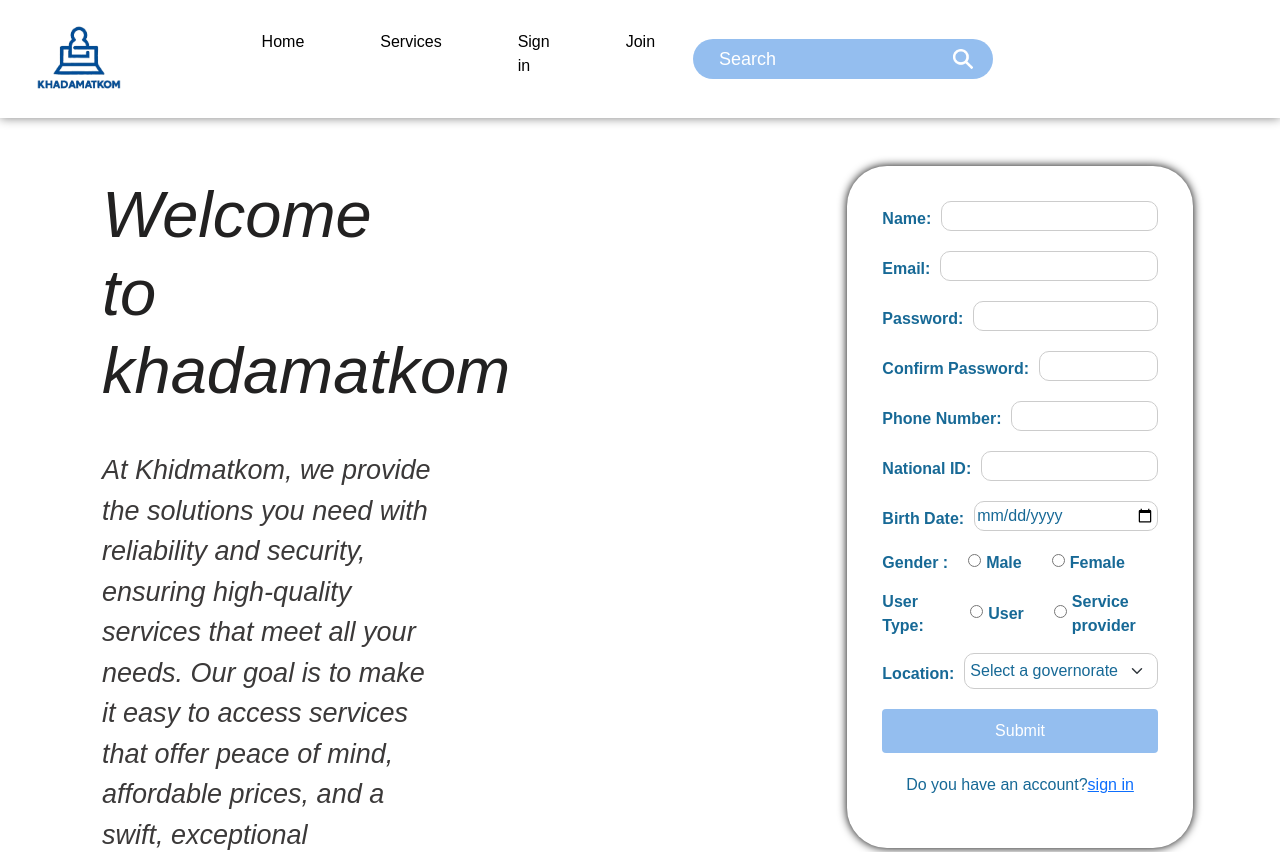
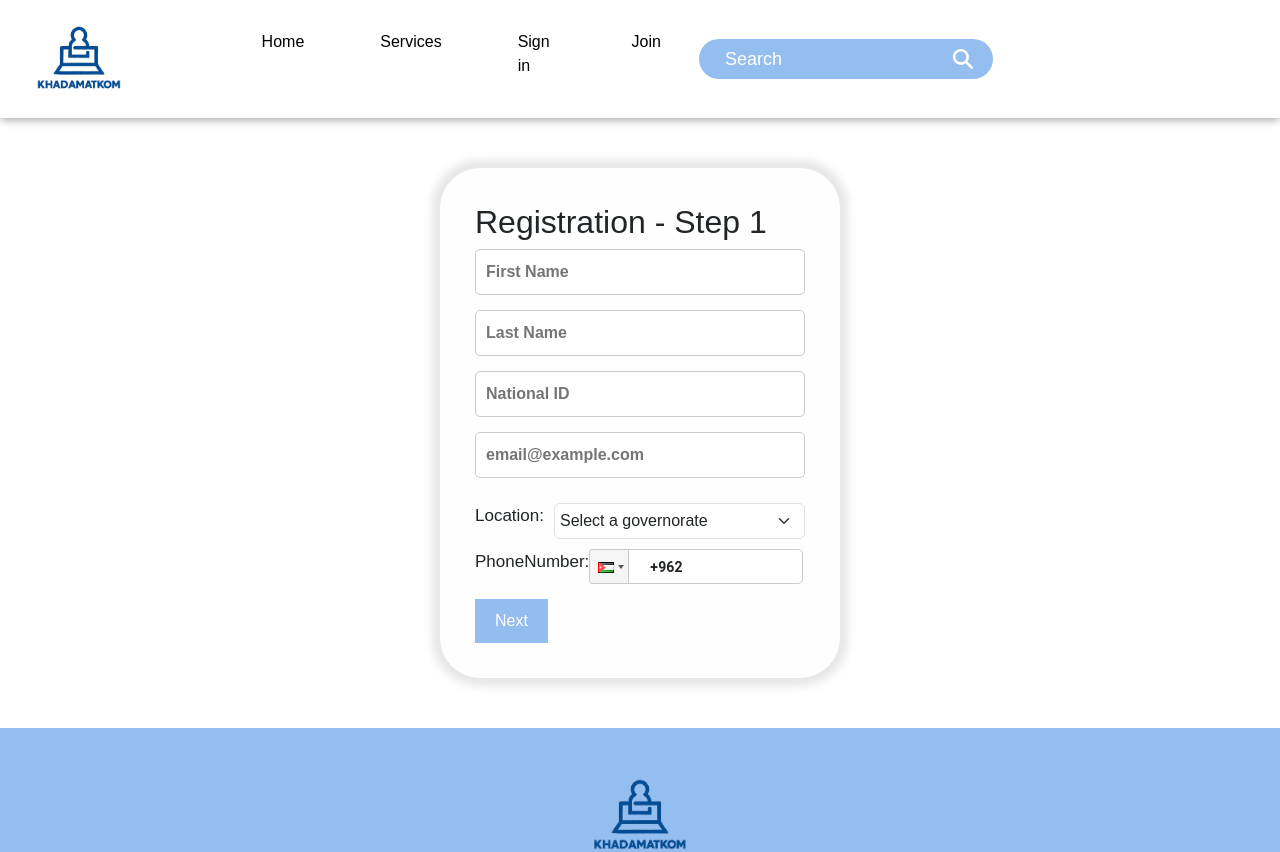
Before and after one commit to majd1144/khadamatcom1, a React (Create React App) app in the folder khadamatcom11/: page /Join in a window 1280 px wide. Shown: the top 852 px of the page. Built offline with nearby package versions, Linux system fonts and the light colour scheme.

Commit message:
Implementing changes on join && login && navbar

```diff
--- a/khadamatcom11/package.json
+++ b/khadamatcom11/package.json
@@ -11,6 +11,7 @@
     "rc-slider": "^11.1.7",
     "react": "^18.3.1",
     "react-dom": "^18.3.1",
+    "react-phone-input-2": "^2.15.1",
     "react-router-dom": "^6.27.0",
     "react-scripts": "5.0.1",
     "web-vitals": "^2.1.4"
--- a/khadamatcom11/src/components/Join.jsx
+++ b/khadamatcom11/src/components/Join.jsx
@@ -1,138 +1,182 @@
 import React, { useState } from "react";
-import { Link } from "react-router-dom";
+import PhoneInput from "react-phone-input-2";
+import "react-phone-input-2/lib/style.css";
 import "./Logins.css";
 
-export default function Join({ theme }) {
+function MultiStepForm() {
+  const [step, setStep] = useState(1);
   const [formData, setFormData] = useState({
-    username: "",
+    name: "",
+    lastName: "",
+    nationalID: "",
     email: "",
     phone: "",
-    nationalId: "",
-    birthDate: "",
-    gender: "",
-    user: "",
     location: "",
     password: "",
     confirmPassword: "",
+    birthDate: "",
+    gender: "",
+    userType: "",
   });
+  const [error, setError] = useState("");
 
   const handleChange = (e) => {
     const { name, value } = e.target;
+    if (name === "nationalID" && !/^[0-9]*$/.test(value)) return;
     setFormData({ ...formData, [name]: value });
+    if (name === "confirmPassword" || name === "password") {
+      if (name === "confirmPassword" && formData.password !== value) {
+        setError("Passwords do not match.");
+      } else {
+        setError("");
+      }
+    }
+  };
+
+  const validateStep = () => {
+    if (step === 1) {
+      return (
+        formData.name &&
+        formData.lastName &&
+        formData.nationalID &&
+        formData.email &&
+        formData.location &&
+        formData.phone
+      );
+    }
+    if (step === 2) {
+      return (
+        formData.password &&
+        formData.confirmPassword &&
+        formData.password === formData.confirmPassword
+      );
+    }
+    if (step === 3) {
+      return formData.birthDate && formData.gender && formData.userType;
+    }
+    return true;
+  };
+
+  const nextStep = () => {
+    if (validateStep()) {
+      setStep(step + 1);
+    } else {
+      setError("Please fill in all fields correctly before proceeding.");
+    }
+  };
+
+  const prevStep = () => {
+    if (step === 1) {
+      window.history.back();
+    } else {
+      setStep(step - 1);
+    }
   };
 
   const handleSubmit = (e) => {
     e.preventDefault();
-    if (formData.password !== formData.confirmPassword) {
-      alert("The password and confirmation password do not match.");
-      return;
+    if (validateStep()) {
+      console.log("Form submitted:", formData);
+    } else {
+      setError("Please fill in all fields correctly before submitting.");
     }
-    console.log("Submitted Data:", formData);
   };
 
   return (
-    <div>
-      <div className="container">
-        <div className="row">
-          <div className="col-md-4 col-sm-12 col-xs-12">
-            <h1 className="h">Welcome to khadamatkom</h1>
-            <p className="para">
-            At Khidmatkom, we provide the solutions you need with reliability
-              and security, ensuring high-quality services that meet all your
-              needs. Our goal is to make it easy to access services that offer
-              peace of mind, affordable prices, and a swift, exceptional
-              experience.            </p>
+    <div className="form-container">
+      <h2 className="form-title">Registration - Step {step}</h2>
+      <div className="form-box">
+        <form onSubmit={handleSubmit}>
+          {error && <div className="error-message">{error}</div>}
+
+          {step === 1 && (
+            <>
+              <div className="form-group">
+                <input type="text" name="name" placeholder="First Name" value={formData.name} onChange={handleChange} required />
               </div>
-          <div className="col-md-4"></div>
-          <div className="col-md-4 col-sm-12 col-xs-12">
-            <div className="box">
-              <form onSubmit={handleSubmit} className="user-form mt-5">
-                <label>
-                  Name:
-                  <input
-                    type="text"
-                    name="username"
-                    className="form-control"
-                    value={formData.username}
+              <div className="form-group">
+                <input type="text" name="lastName" placeholder="Last Name" value={formData.lastName} onChange={handleChange} required />
+              </div>
+              <div className="form-group">
+                <input type="text" name="nationalID" placeholder="National ID" value={formData.nationalID} onChange={handleChange} required />
+              </div>
+              <div className="form-group">
+                <input type="email" name="email" placeholder="email@example.com" value={formData.email} onChange={handleChange} required />
+              </div>
+              <div className="form-group1">
+                Location:
+                <select
+                  name="location"
+                  value={formData.location}
                   onChange={handleChange}
+                  className="form-select"
                   required
+                  style={{ marginLeft: "10px", padding: "5px" }}
+                >
+                  <option value="" disabled>
+                    Select a governorate
+                  </option>
+                  <option value="Amman">Amman</option>
+                  <option value="Zarqa">Zarqa</option>
+                  <option value="Irbid">Irbid</option>
+                  <option value="Ajloun">Ajloun</option>
+                  <option value="Jerash">Jerash</option>
+                  <option value="Mafraq">Mafraq</option>
+                  <option value="Balqa">Balqa</option>
+                  <option value="Madaba">Madaba</option>
+                  <option value="Karak">Karak</option>
+                  <option value="Tafilah">Tafilah</option>
+                  <option value="Ma'an">Ma'an</option>
+                  <option value="Aqaba">Aqaba</option>
+                </select>
+              </div>
+              <div className="form-group1">
+                PhoneNumber:
+                <PhoneInput
+                  country={"jo"}
+                  className="custom-phone-input"
+                  value={formData.phone}
+                  onChange={(phone) => setFormData({ ...formData, phone })}
+                  onlyCountries={["ps", "sa", "eg", "ae", "jo", "qa", "bh", "kw", "om", "dz", "ma", "tn", "lb", "sy", "iq", "ye"]}
+                  localization={{ ps: "Palestine" }}
                 />
-                </label>
+              </div>
+              <div className="button-group">
+                <button className="next-btn" type="button" onClick={nextStep}>Next</button>
+              </div>
+            </>
+          )}
 
-                <label>
-                  Email:
-                  <input
-                    type="email"
-                    name="email"
-                    className="form-control"
-                    value={formData.email}
-                    onChange={handleChange}
-                    required
-                  />
-                </label>
+          {step === 2 && (
+            <>
+              <div className="form-group">
+                <input type="password" name="password" placeholder="Password" value={formData.password} onChange={handleChange} required />
+              </div>
+              <div className="form-group">
+                <input type="password" name="confirmPassword" placeholder="Confirm Password" value={formData.confirmPassword} onChange={handleChange} required />
+              </div>
+              <div className="button-group">
+                <button className="prev-btn" type="button" onClick={prevStep}>Previous</button>
+                <button className="next-btn" type="button" onClick={nextStep}>Next</button>
+              </div>
+            </>
+          )}
 
-                <label>
-                  Password:
-                  <input
-                    type="password"
-                    name="password"
-                    className="form-control"
-                    value={formData.password}
-                    onChange={handleChange}
-                    required
-                  />
-                </label>
-
-                <label>
-                  Confirm Password:
-                  <input
-                    type="password"
-                    name="confirmPassword"
-                    className="form-control"
-                    value={formData.confirmPassword}
-                    onChange={handleChange}
-                    required
-                  />
-                </label>
-
-                <label>
-                  Phone Number:
-                  <input
-                    type="tel"
-                    name="phone"
-                    className="form-control"
-                    value={formData.phone}
-                    onChange={handleChange}
-                    required
-                  />
-                </label>
-
-                <label>
-                  National ID:
-                  <input
-                    type="text"
-                    name="nationalId"
-                    className="form-control"
-                    value={formData.nationalId}
-                    onChange={handleChange}
-                    required
-                  />
-                </label>
-
-                <label>
-                  Birth Date:
+          {step === 3 && (
+  <>
+    <div className="form-group2">
+      <label>Birth Date:</label>
       <input
         type="date"
         name="birthDate"
-                    className="form-control"
+        className="control-birth"
         value={formData.birthDate}
         onChange={handleChange}
         required
       />
-                </label>
-
-                <div className="label-group">
-  <label>Gender   :</label>
+    </div>
+    <div className="form-group2">
+      <label>Gender    :</label>
       <div className="radio-group">
         <label className="radio-label">
           <input
@@ -158,17 +202,15 @@
         </label>
       </div>
     </div>
-
-
-                <div className="label-group">
+    <div className="form-group2">
       <label>User Type:</label>
       <div className="radio-group">
         <label className="radio-label">
           <input
             type="radio"
-        name="user"
+            name="userType"
             value="User"
-        checked={formData.user === "User"}
+            checked={formData.userType === "User"}
             onChange={handleChange}
             required
           />
@@ -177,9 +219,9 @@
         <label className="radio-label">
           <input
             type="radio"
-        name="user"
+            name="userType"
             value="Service provider"
-        checked={formData.user === "Service provider"}
+            checked={formData.userType === "Service provider"}
             onChange={handleChange}
             required
           />
@@ -187,46 +229,17 @@
         </label>
       </div>
     </div>
+    <div className="button-group">
+      <button className="prev-btn" type="button" onClick={prevStep}>Previous</button>
+      <button className="submit-btn" type="submit">Submit</button>
+    </div>
+  </>
+)}
 
-
-                <label>
-                  Location:
-                  <select
-                    name="location"
-                    value={formData.location}
-                    onChange={handleChange}
-                    className="form-select"
-                    required
-                    style={{ marginLeft: "10px", padding: "5px" }}
-                  >
-                    <option value="" disabled>
-                      Select a governorate
-                    </option>
-                    <option value="Amman">Amman</option>
-                    <option value="Zarqa">Zarqa</option>
-                    <option value="Irbid">Irbid</option>
-                    <option value="Ajloun">Ajloun</option>
-                    <option value="Jerash">Jerash</option>
-                    <option value="Mafraq">Mafraq</option>
-                    <option value="Balqa">Balqa</option>
-                    <option value="Madaba">Madaba</option>
-                    <option value="Karak">Karak</option>
-                    <option value="Tafilah">Tafilah</option>
-                    <option value="Ma'an">Ma'an</option>
-                    <option value="Aqaba">Aqaba</option>
-                  </select>
-                </label>
-
-                <button type="submit">Submit</button>
-                <div className="Signin-link">
-                  <p>Do you have an account?<Link to="/Signin">sign in</Link></p>
-
-                  </div>
         </form>
-            </div>
-          </div>
-        </div>
       </div>
     </div>
   );
 }
+
+export default MultiStepForm;
--- a/khadamatcom11/src/components/Logins.css
+++ b/khadamatcom11/src/components/Logins.css
@@ -1,158 +1,211 @@
-
-.h{
-  color: rgb(34, 33, 33);
-  margin-top: 58px;
-  margin-left: 20px;
-  font-size: 65px;
-  font-style: oblique;
-}
-.user-form {
-    margin: auto;
+.form-container {
+  width: 400px;
+  margin: 50px auto;
   padding: 35px;
-    background-color: #ffffff;
+  background: #fefefe;
   border-radius: 40px;
-    box-shadow: 0 4px 8px rgba(0, 0, 0, 0.1);
-    width: 97%;
-    margin-top: 50px !important;
-    box-shadow: 0px 0px 10px rgb(0, 0, 0);
-
+  box-shadow: 0 0 10px 8px rgba(0, 0, 0, 0.1);
 }
 
-  .user-form label {
+
+.form-box input {
   display: flex;
+  flex-direction: column;
+  gap: 15px;
   margin-bottom: 15px;
   font-weight: bold;
   align-items: center;
   justify-content: space-between;
-    color: rgb(23, 105, 150);
-
-  }
-
-  .user-form input,
-  .user-form select {
   width: 100%;
-    padding: 2px;
-    margin-top: 0px;
-    margin-bottom: 5px;
-    border-radius: 10px;
-    border: 1px solid #ccc;
-    flex: 1;
-    margin-left: 10px;
-    color: rgb(23, 105, 150);
-  }
-
-  .user-form button {
-    width: 100%;
-    padding: 10px;
-    background-color: rgba(109, 166, 234, 0.73);
-    color: white;
-    border: none;
-    border-radius: 4px;
-    font-size: 16px;
-    cursor: pointer;
-  }
-
-  .user-form button:hover {
-    background-color: rgba(7, 101, 217, 0.73);
-  }
-
-  .para{
-    color: rgb(59, 57, 57);
-    font-style: oblique;
-    margin-left: 20px;
-    font-size: 27px;
-    margin-top: 40px !important ;
-    padding-right: -100px;
-    max-width: 500px;
-  }
-  .image{
-   width: 100px;
-   margin-left: -100px !important;
 }
 
 
-  .label-group {
+h2 {
+  color: #333;
+}
+
+label {
   display: flex;
   align-items: center;
+  font-weight: bold;
+  color: #444;
+  text-align: left;
+}
+
+input, select {
+
+  padding: 10px;
+  margin-top: 5px;
+  border: 1px solid #ccc;
+  border-radius: 5px;
+  font-size: 16px;
+  width: 100%;
+}
+.form-group1{
+  display: flex ;
+  width: 100% !important;
+  padding-top: 10px;
+  font-size: 17px;
+
+}
+.form-group2{
+  display: flex;
    gap: 10px;
+  font-size: 17px;
+  margin-bottom: 15px;
+  align-items: center;
+  width:100%;
+  white-space: pre-wrap;
 }
 
 .radio-group {
   display: flex;
   gap: 20px;
-  }
-  .radio-label span {
-    margin-left: 5px;
-  }
-  .Signin-link{
-    color: rgb(23, 105, 150);
-    text-align: center;
+  align-items: center;
 }
 
+.radio-label {
+  display: flex;
+  align-items: center;
+
+}
+
+.radio-label input {
+  display: inline-block;
+  margin-right: 5px;
+  width: 15px;
+}
+
+.form-group2 input[type="date"] {
+  width: 200px;
+  height: 35px;
+  font-size: 15px;
+  padding: 0px;
+  border-radius: 5px;
+  border: 1px solid #ccc;
+  text-align: center;
+  margin-top: 15px;
+}
+
+.radio-label span {
+  display: inline-block;
+
+}
+
+.custom-phone-input .form-control {
+  font-size: 14px;
+  padding-left: 60px;
+  width: 100%;
+  size: 20px;
+  max-width: 214px;
+}
+
+.button-group {
+  display: flex;
+  justify-content: space-between;
+  margin-top: 15px;
+}
+
+button {
+  padding: 10px 20px;
+  border: none;
+  border-radius: 5px;
+  background: rgba(109, 166, 234, 0.73);
+  color: white;
+  font-size: 16px;
+  cursor: pointer;
+  transition: 0.3s;
+}
+
+button:hover {
+  background: #0056b3;
+}
+
+button:disabled {
+  background: #ccc;
+  cursor: not-allowed;
+}
+
+.error-message {
+  color: red;
+  font-size: 14px;
+  margin-bottom: 10px;
+}
+
+
 .signin-container {
-    margin: auto;
-    padding: 35px;
-    background-color: #ffffff;
-    border-radius: 40px;
-    box-shadow: 0 4px 8px rgba(0, 0, 0, 0.1);
-    width: 97%;
-    margin-top: 130px !important;
-    box-shadow: 0px 0px 10px rgb(0, 0, 0);
+  background-color: #fff;
+  padding: 25px;
+  border-radius: 20px;
+  box-shadow: 0 0 4px 6px rgba(0, 0, 0, 0.1);
+  width: 100%;
+  max-width: 400px;
+  height: 420px;
+  /* margin-top: 30px; */
 }
 
 .signin-form h2 {
   text-align: center;
-    margin-bottom: 20px;
-    font-style: oblique;
-    color: rgb(23, 105, 150);
+  color: #333;
+  margin-bottom: 15px;
+  font-size:40px;
 }
 
 .signin-form label {
-    display: flex;
-    margin-bottom: 15px;
-    font-weight: bold;
-    align-items: center;
-    justify-content: space-between;
-    color: rgb(23, 105, 150);
+  display: block;
+  margin-bottom: 20px;
 }
 
 .signin-form input {
   width: 100%;
-    padding: 2px;
-    margin-top: 0px;
-    margin-bottom: 5px;
-    border-radius: 10px;
+  padding: 12px;
+  margin-top: 5px;
   border: 1px solid #ccc;
-    flex: 1;
-    margin-left: 10px;
-    color: rgb(23, 105, 150);
-    max-width: 250px;
+  border-radius: 5px;
+  font-size: 16px;
+}
+
+.signin-form input:focus {
+  outline: none;
+  border-color: #6e7dff;
+  box-shadow: 0 0 5px rgba(110, 125, 255, 0.5);
 }
 
 .signin-form button {
   width: 100%;
-    padding: 10px;
-    background-color: #9ec0e4;
-    color: #fff;
+  padding: 12px;
+  background-color: rgba(109, 166, 234, 0.73);
+  color: white;
   border: none;
-    border-radius: 4px;
+  border-radius: 5px;
+  font-size: 16px;
   cursor: pointer;
+  transition: background-color 0.3s ease;
 }
 
 .signin-form button:hover {
-    background-color: #0056b3;
+  background-color: #4f5bb5;
 }
 
 .signup-link {
-    text-align: center;
-    margin-top: 15px;
+  margin-left: 15px;
+  font-size: 12px;
 }
 
 .signup-link a {
-    color: #007bff;
+  color: #6e7dff;
   text-decoration: none;
+  font-weight: bold;
 }
 
 .signup-link a:hover {
   text-decoration: underline;
 }
+.container{
+font-size: 25px;
+margin-top: 30px;
+}
+.h{
+  font-size: 70px;
+
+}
--- a/khadamatcom11/src/components/Navbar/Navbar.css
+++ b/khadamatcom11/src/components/Navbar/Navbar.css
@@ -12,15 +12,17 @@
 
 }
 .midnav a:hover,.midnav a:focus {
-background-color: rgb(5, 70, 149);
+background-color: none;
 border-radius:5px ;
 -webkit-border-radius:5px ;
 -moz-border-radius:5px ;
 -ms-border-radius:5px ;
 -o-border-radius:5px ;
-color:white;
+color:rgb(99, 98, 98);
 padding:15px 25px;
 }
+
+
 .searchlogo,.modelogo{
     width:50px;
     cursor: pointer;
--- a/khadamatcom11/src/components/Navbar/Navbar.jsx
+++ b/khadamatcom11/src/components/Navbar/Navbar.jsx
@@ -40,6 +40,8 @@
 
     const footer = document.querySelector('.footer');
     if (footer) footer.style.backgroundColor = isLight ? 'rgba(109, 166, 234, 0.73)' : '#3c3838';
+
+
 
   }, [theme]);
 
--- a/khadamatcom11/src/components/Signin.jsx
+++ b/khadamatcom11/src/components/Signin.jsx
@@ -32,9 +32,9 @@
               <form onSubmit={handleSubmit} className="signin-form mt-5">
               <h2>Login</h2>
               <label>
-        Email
            <input
             type="email"
+            placeholder="Email@example.com"
             value={email}
             onChange={(e) => setEmail(e.target.value)}
             required
@@ -42,20 +42,23 @@
         </label>
 
                 <label>
-            Password
            <input
             type="password"
+            placeholder="Password"
             value={password}
             onChange={(e) => setPassword(e.target.value)}
             required
           />
         </label>
                 <button type="submit">Submit</button>
-
+                <p className="signup-link">
+                 Forgot your password? <Link to="/reset-password">Reset it here</Link>
+                </p>
                 <p className="signup-link">
                   Don't have an account?
                   <Link to="/Join">signup</Link>
                  </p>
+
               </form>
             </div>
           </div>
```
Also changed, not shown: 1 other file (tests, documents, lock files or other folders). Lines whose indentation alone changed are shown as unchanged.
